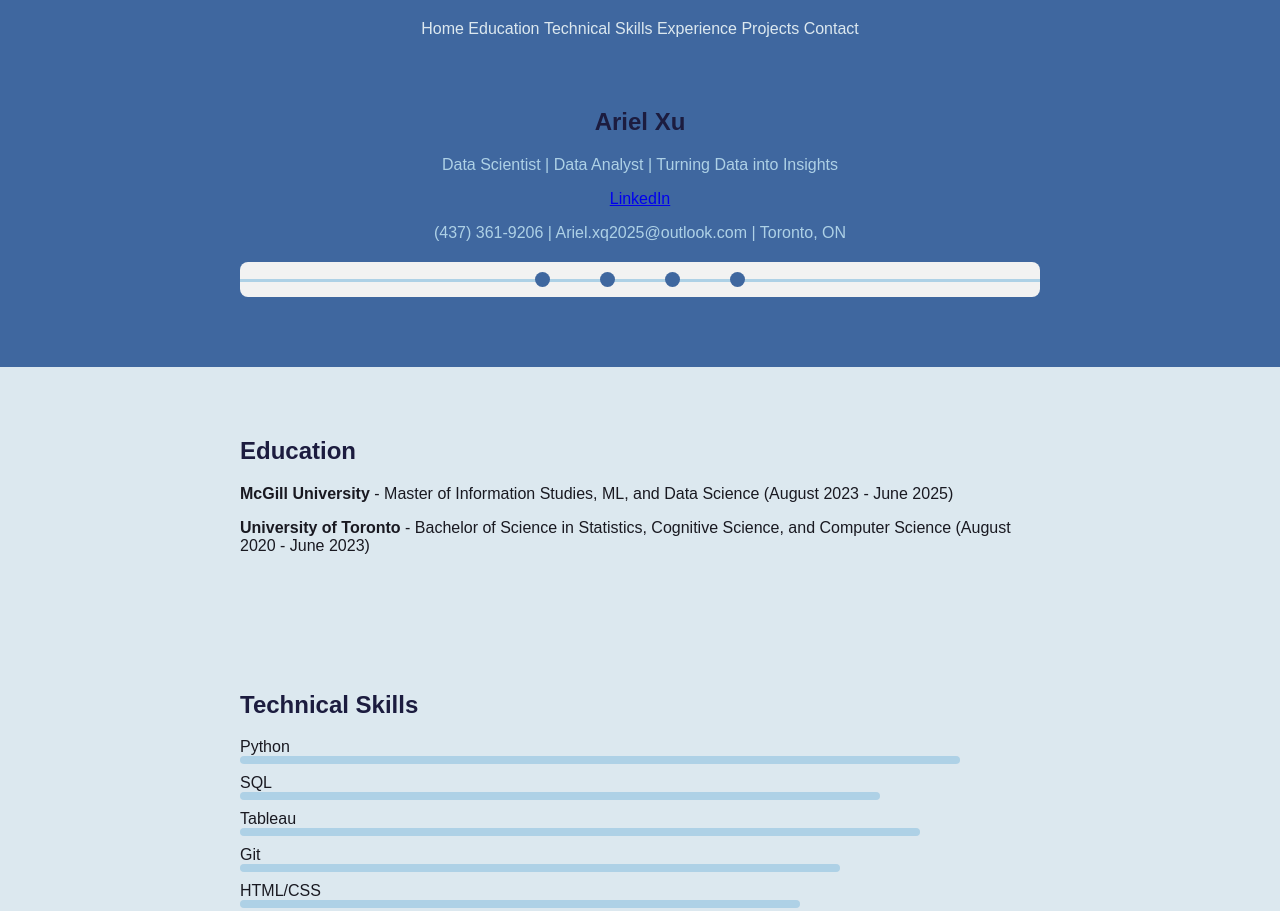
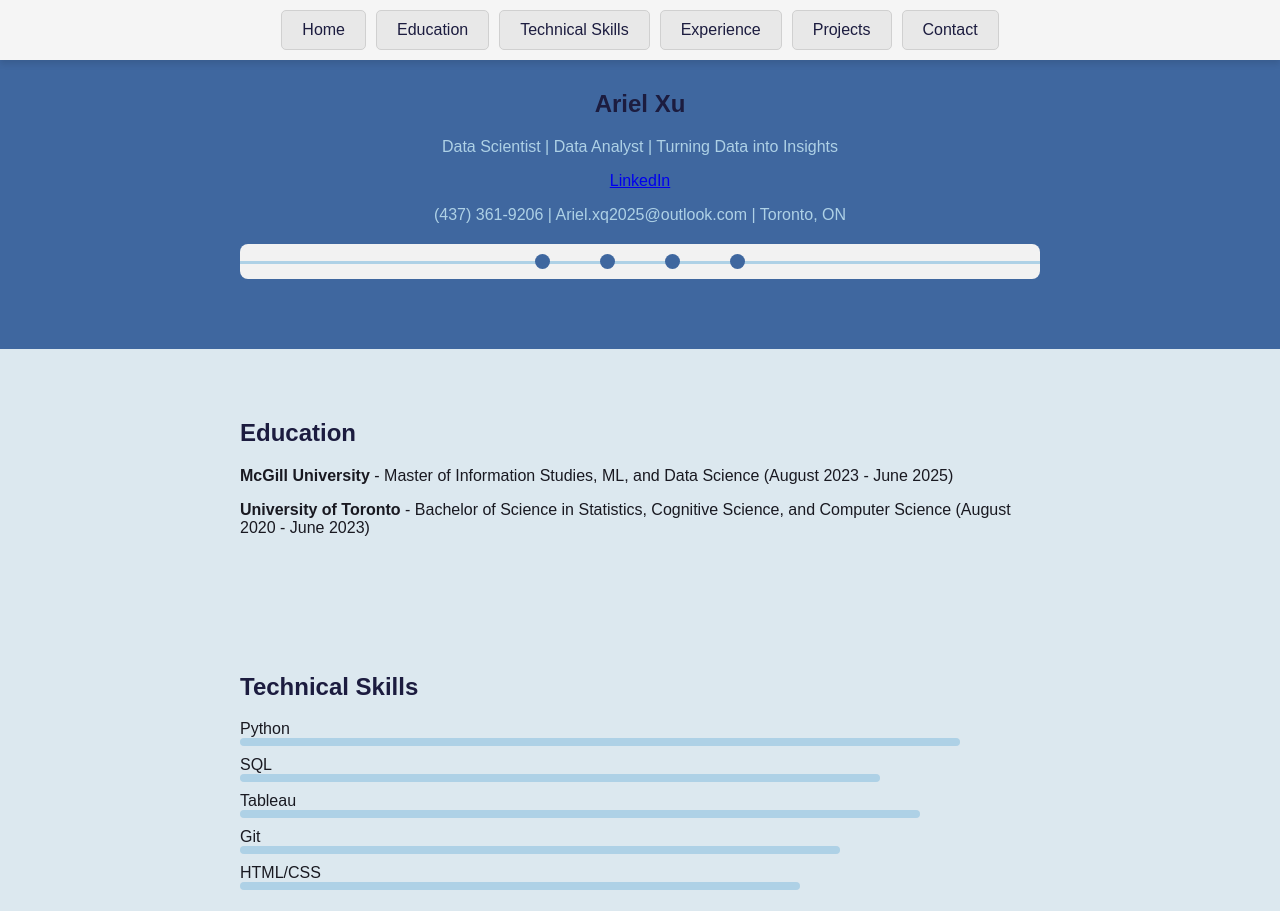
Before and after one commit to Ariel-Q/Ariel-Q.github.io, a plain HTML site: page personal_website.html in a window 1280 px wide. Shown: the top 911 px of the page. Drawn offline with Linux system fonts and the light colour scheme; a web font is replaced by a local one.

Commit message:
11.11 class end

```diff
--- a/styles_2.css
+++ b/styles_2.css
@@ -24,10 +24,37 @@ header {
     padding: 20px;
 }
 
+.navbar {
+    position: fixed;
+    top: 0;
+    left: 0;
+    width: 100%;
+    background-color: #f5f5f5; /* Lighter background color */
+    display: flex;
+    justify-content: center;
+    padding: 10px 0;
+    box-shadow: 0 4px 6px rgba(0, 0, 0, 0.1); /* Adds subtle shadow */
+    z-index: 1000; /* Keeps navbar on top of other elements */
+}
+
+/* Navbar Links */
 .navbar a {
-    color: var(--alice-blue);
+    color: var(--space-cadet);
     text-decoration: none;
+    padding: 10px 20px;
     font-family: var(--font-secondary);
+    font-size: 16px;
+    border-radius: 5px; /* Rounded edges */
+    margin: 0 5px; /* Space between items */
+    background-color: #e8e8e8; /* Slightly darker than navbar background */
+    border: 1px solid #d0d0d0; /* Light border for each item */
+    transition: background-color 0.3s ease, color 0.3s ease;
+}
+
+/* Hover Effect for Navbar Links */
+.navbar a:hover {
+    background-color: var(--columbia-blue); /* Color on hover */
+    color: white;
 }
 
 .section {
@@ -150,6 +177,22 @@ h1, h2 {
     padding-left: 20px;
 }
 
+.project button {
+    padding: 10px 15px;
+    border: none;
+    border-radius: 20px; /* Rounded corners */
+    background-color: var(--lapis-lazuli); /* Use your preferred color */
+    color: white;
+    font-size: 14px;
+    cursor: pointer;
+    transition: background-color 0.3s ease;
+}
+
+/* Hover effect for the button */
+.project button:hover {
+    background-color: var(--columbia-blue); /* Slightly lighter color on hover */
+}
+
 .bar {
     background-color: var(--columbia-blue);
     height: 8px;
@@ -204,3 +247,8 @@ footer button {
 footer button:hover {
     background-color: var(--lapis-lazuli);
 }
+/*@media (max-width: 700px) {*/
+/*    body {*/
+/*        background-color: green;*/
+/*    }*/
+/*}*/
```
